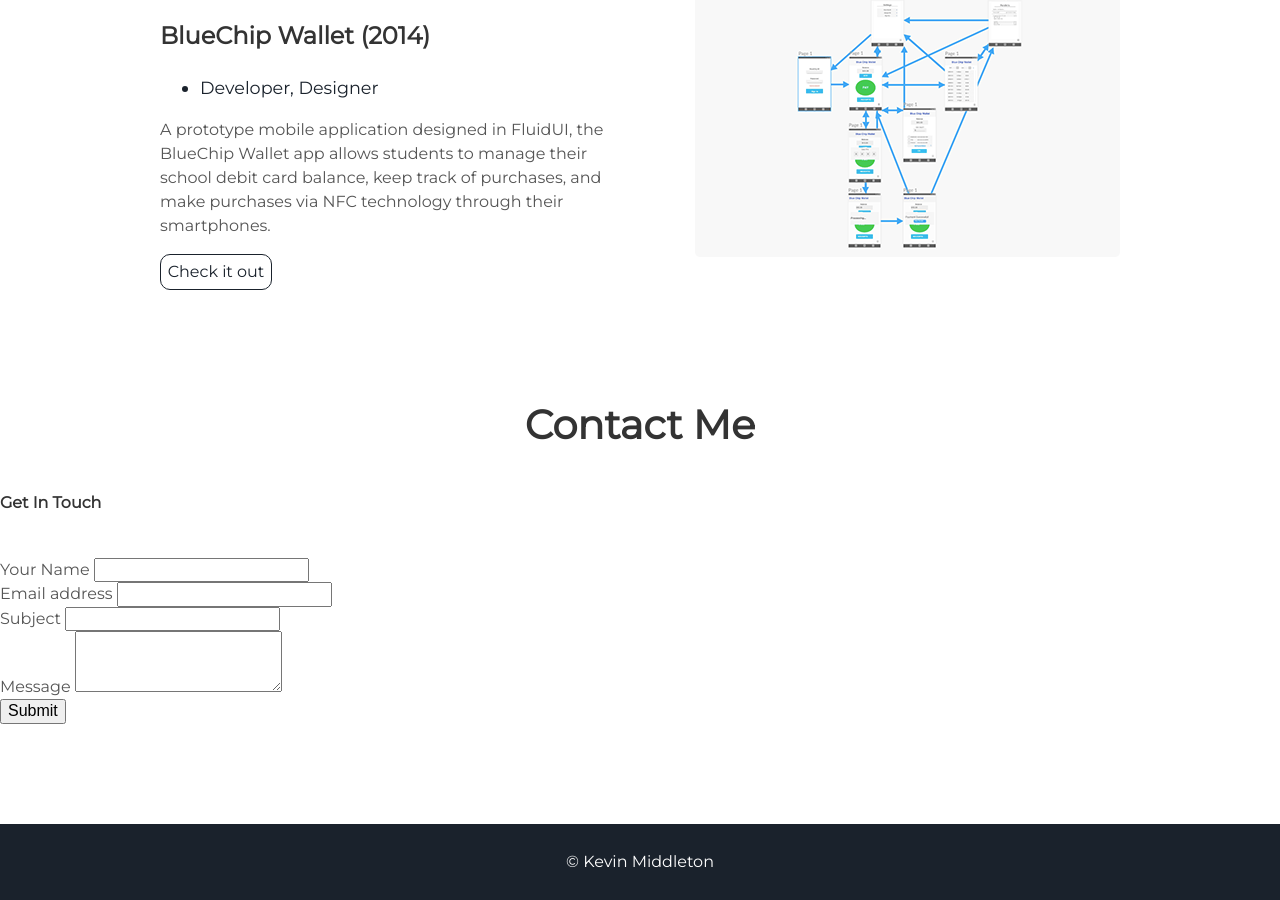
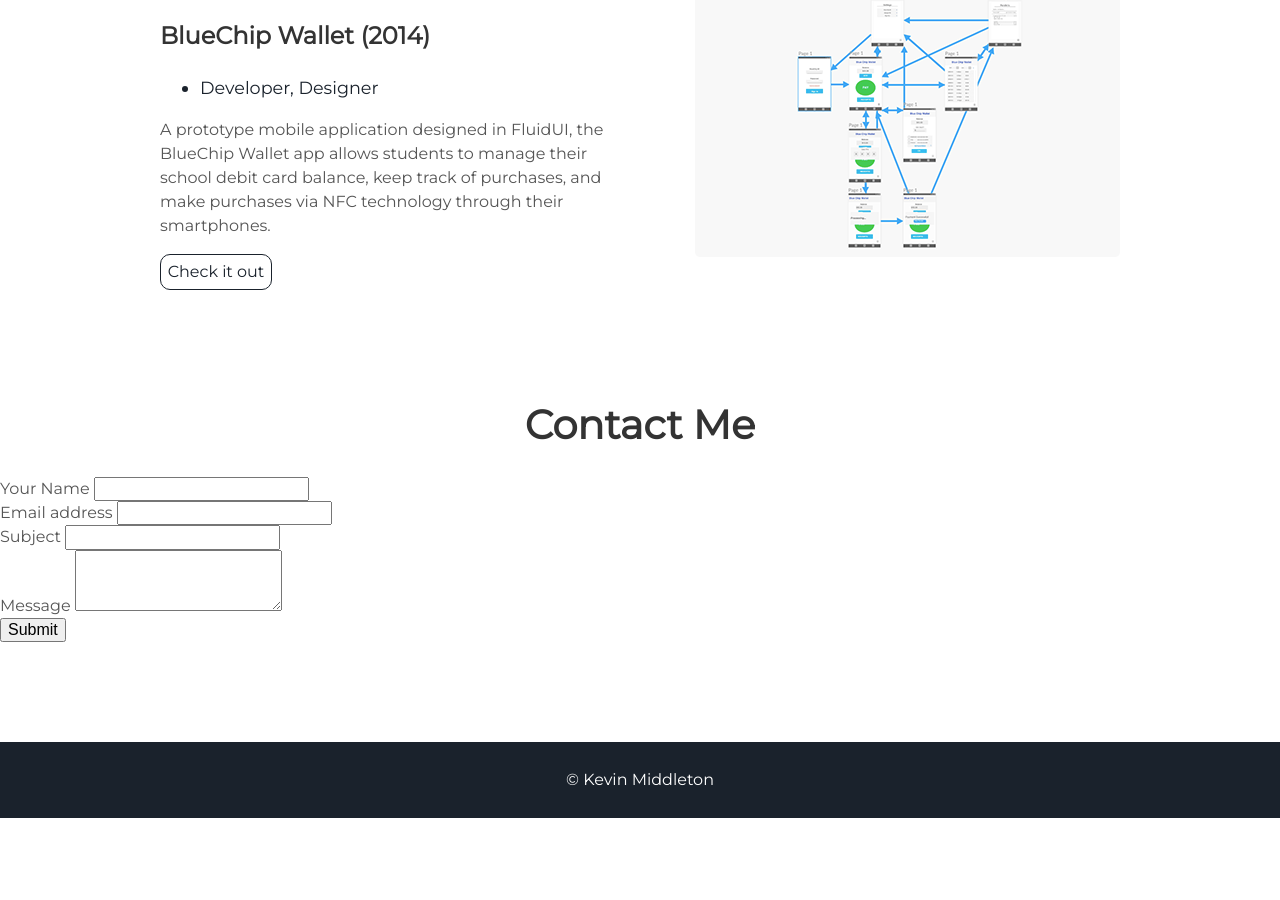
Before and after one commit to Kevin-Middleton/kevin-middleton.github.io, a Jekyll site: the page built from index.html, in a window 1280 px wide and 900 px high, scrolled down 4178 px. Built offline with Jekyll 4.4.1, drawn with Linux system fonts in a browser that asks for light colours; after the commit the page ends 4996 px from its top, so only the background shows below that.

Commit message:
Update contact.html

```diff
--- a/_includes/contact.html
+++ b/_includes/contact.html
@@ -3,10 +3,6 @@
 </div>
 <div class="container mtb">
     <div class="row">
-        <div class="col-lg-8">
-            <h4>Get In Touch</h4>
-            <div class="hline"></div>
-            </br>
                 <form role="form" action="https://formspree.io/kevinmiddleton@my.ccsu.edu" method="POST">
                   <div class="form-group">
                     <label for="InputName1">Your Name</label>
@@ -26,4 +22,5 @@
                   </div>
                   <button type="submit" class="btn btn-theme" value="Send">Submit</button>
                 </form>
-        </div><! --/col-lg-8 -->
+ </div>
+</div>
```
